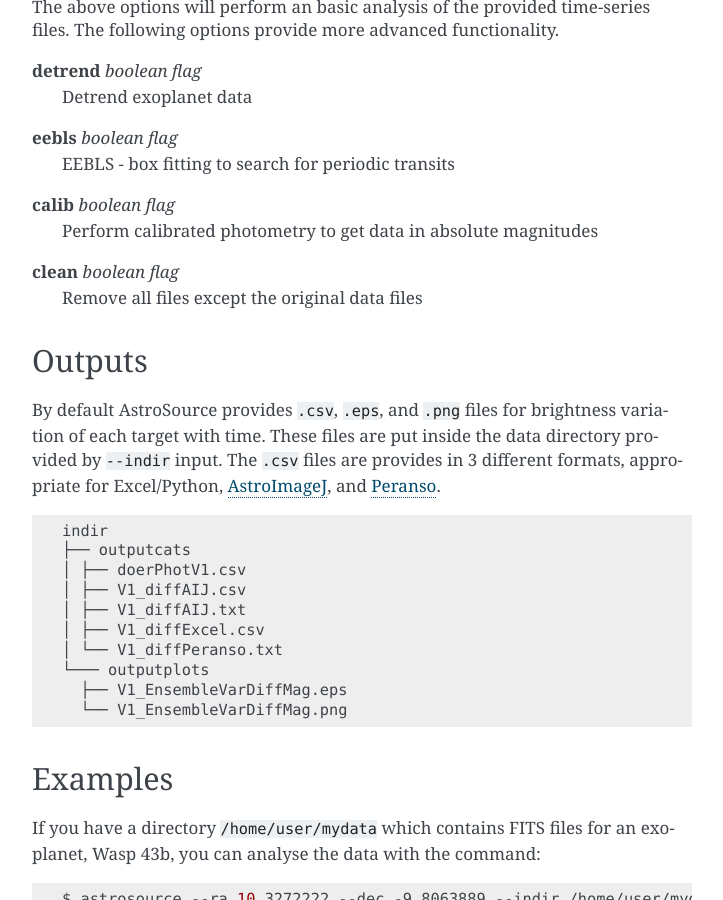
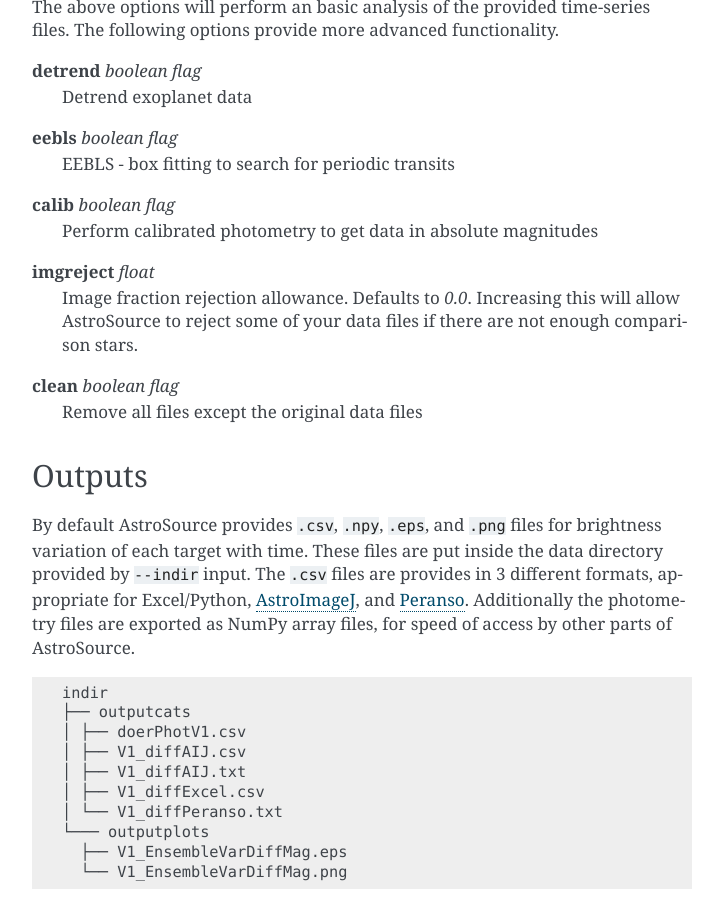
Before and after one commit to zemogle/astrosource, a Sphinx documentation site: the page built from docs/source/basic_usage.rst, in a window 1280 px wide and 900 px high, scrolled down 1934 px. Shown: the whole window, without its empty margins (388-1111 px from the left). Built offline with Sphinx 7.4.7, drawn with Linux system fonts in a browser that asks for light colours.

```diff
--- a/docs/source/basic_usage.rst
+++ b/docs/source/basic_usage.rst
@@ -67,13 +67,15 @@ The above options will perform an basic analysis of the provided time-series fil
   EEBLS - box fitting to search for periodic transits
 **calib** `boolean flag`
   Perform calibrated photometry to get data in absolute magnitudes
+**imgreject** `float`
+  Image fraction rejection allowance. Defaults to `0.0`. Increasing this will allow AstroSource to reject some of your data files if there are not enough comparison stars.
 **clean** `boolean flag`
   Remove all files except the original data files
 
 Outputs
 -------
 
-By default AstroSource provides ``.csv``, ``.eps``, and ``.png`` files for brightness variation of each target with time. These files are put inside the data directory provided by ``--indir`` input. The ``.csv`` files are provides in 3 different formats, appropriate for Excel/Python, `AstroImageJ <https://www.astro.louisville.edu/software/astroimagej/>`_, and `Peranso <http://www.cbabelgium.com/peranso/>`_.
+By default AstroSource provides ``.csv``, ``.npy``, ``.eps``, and ``.png`` files for brightness variation of each target with time. These files are put inside the data directory provided by ``--indir`` input. The ``.csv`` files are provides in 3 different formats, appropriate for Excel/Python, `AstroImageJ <https://www.astro.louisville.edu/software/astroimagej/>`_, and `Peranso <http://www.cbabelgium.com/peranso/>`_. Additionally the photometry files are exported as NumPy array files, for speed of access by other parts of AstroSource.
 
 ::
 
--- a/setup.py
+++ b/setup.py
@@ -10,7 +10,7 @@ with open(path.join(here, 'requirements.pip'), encoding='utf-8') as f:
 
 setup(
     name='astrosource',
-    version='1.1.0',
+    version='1.1.1',
     description='Analysis script for sources with variability in their brightness',
     long_description=long_description,
     long_description_content_type='text/markdown',
```
Also changed, not shown: other parts of docs/source/basic_usage.rst (+2 -2 lines), README.md (+2 -0 lines).
